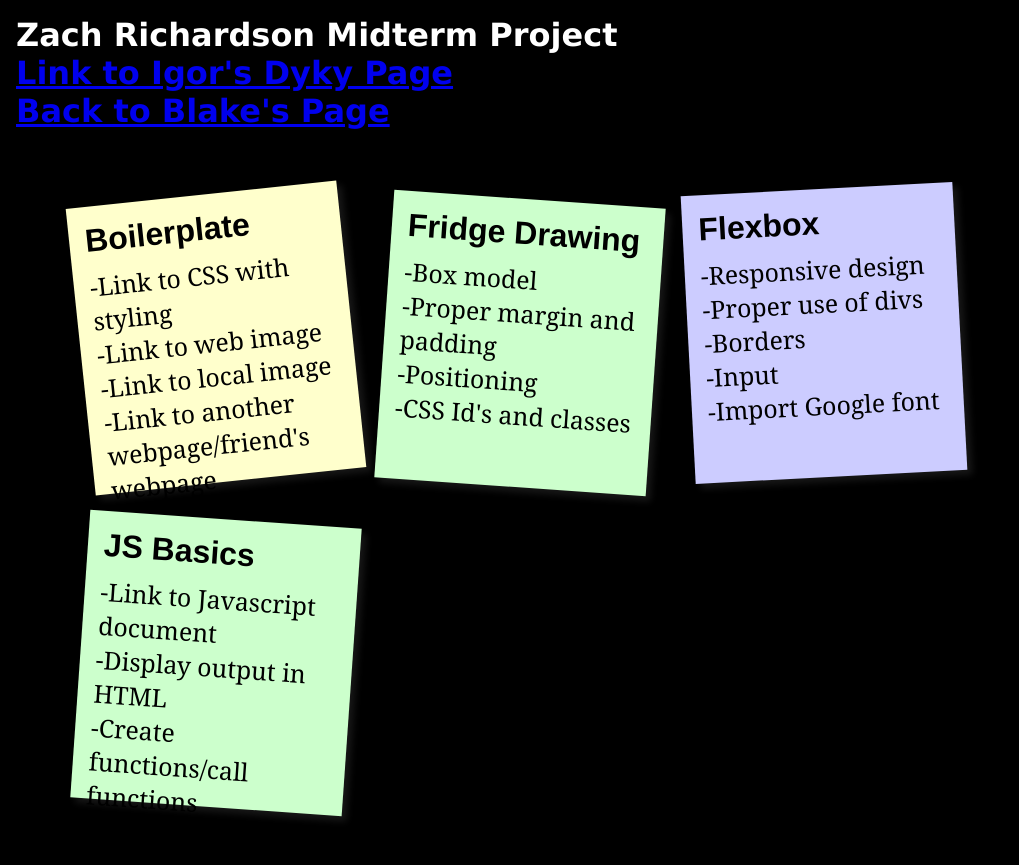
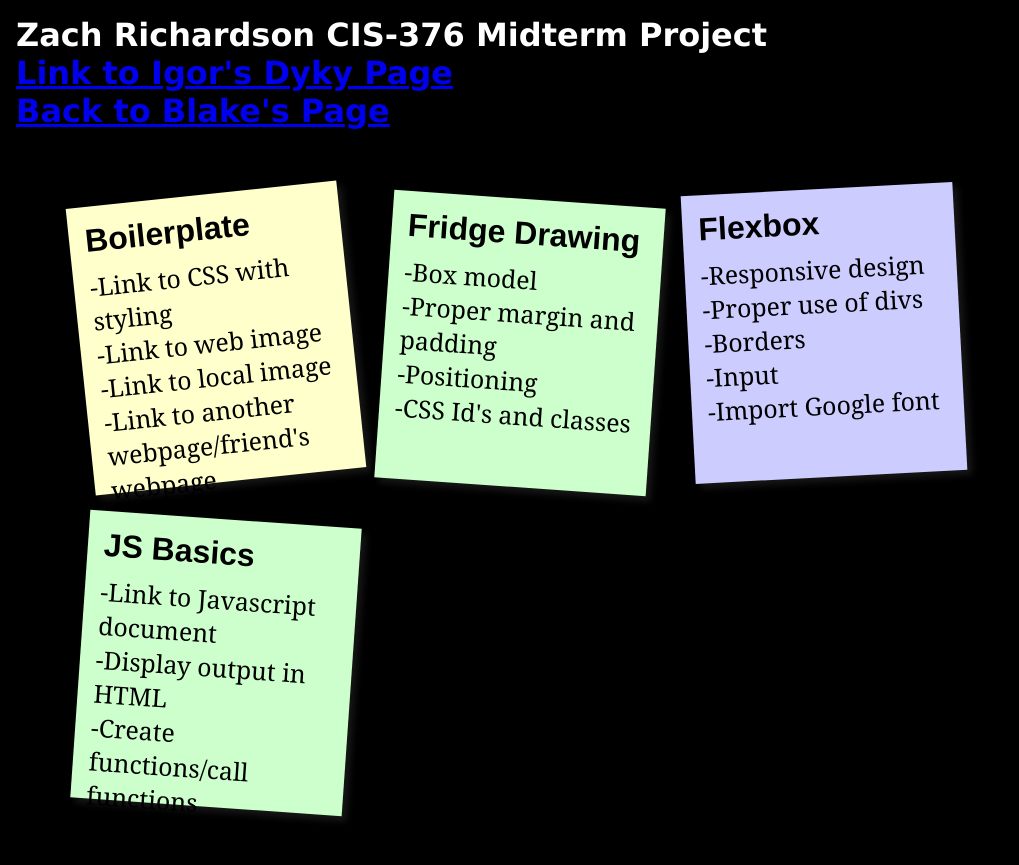
Before and after one commit to zrichardson/MidTerm, a plain HTML site: page index.html in a window 1280 px wide. Shown: the whole page, without its empty margins (0-1019 px from the left). Drawn offline with Linux system fonts and the light colour scheme.

Commit message:
Update index.html

```diff
--- a/index.html
+++ b/index.html
@@ -4,7 +4,7 @@
 		<link rel="stylesheet" type="text/css" href="style.css">
 	</head>
 <body>
-	<h1> Zach Richardson Midterm Project <br> <a href="https://idyky.github.io/"> Link to Igor's Dyky Page</a> <br>
+	<h1> Zach Richardson CIS-376 Midterm Project <br> <a href="https://idyky.github.io/"> Link to Igor's Dyky Page</a> <br>
 		<a href="https://blake-mo.github.io/midterm/"> Back to Blake's Page </a></h1>
 
 <ul>
```
